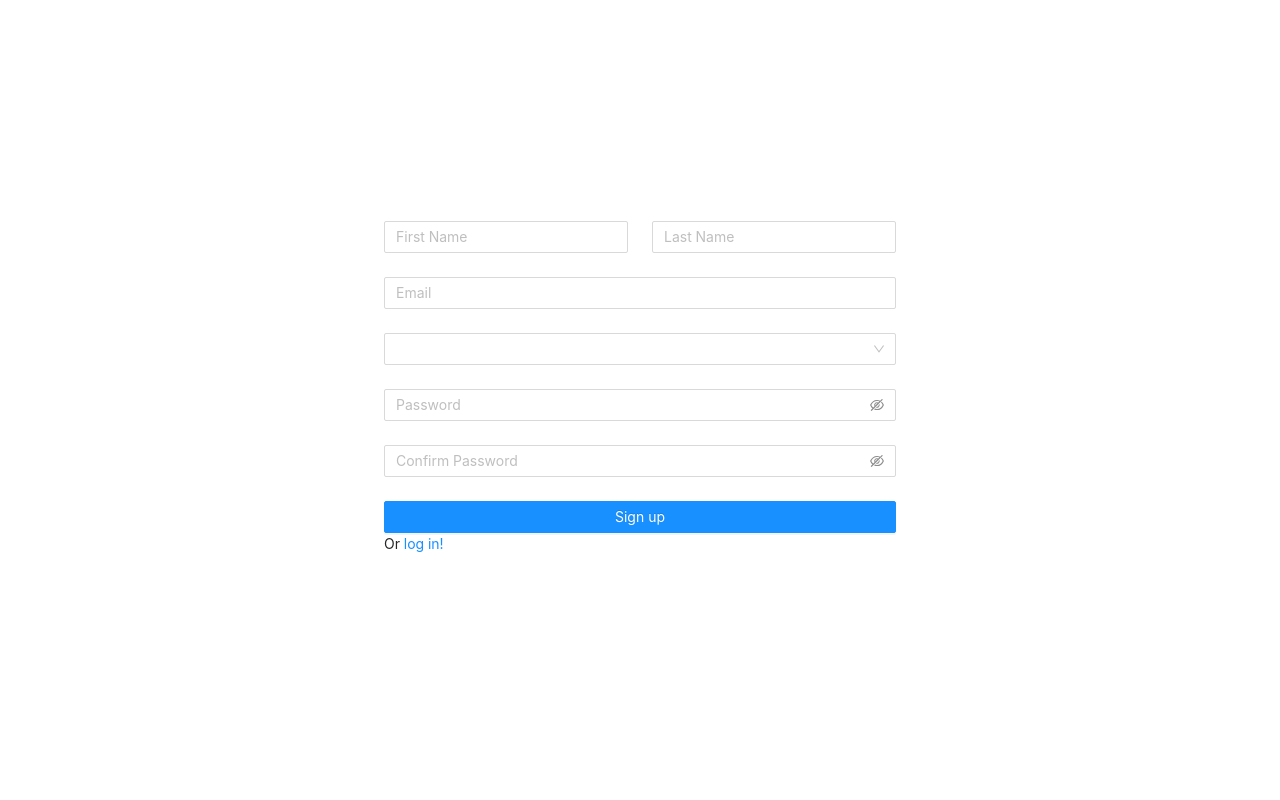
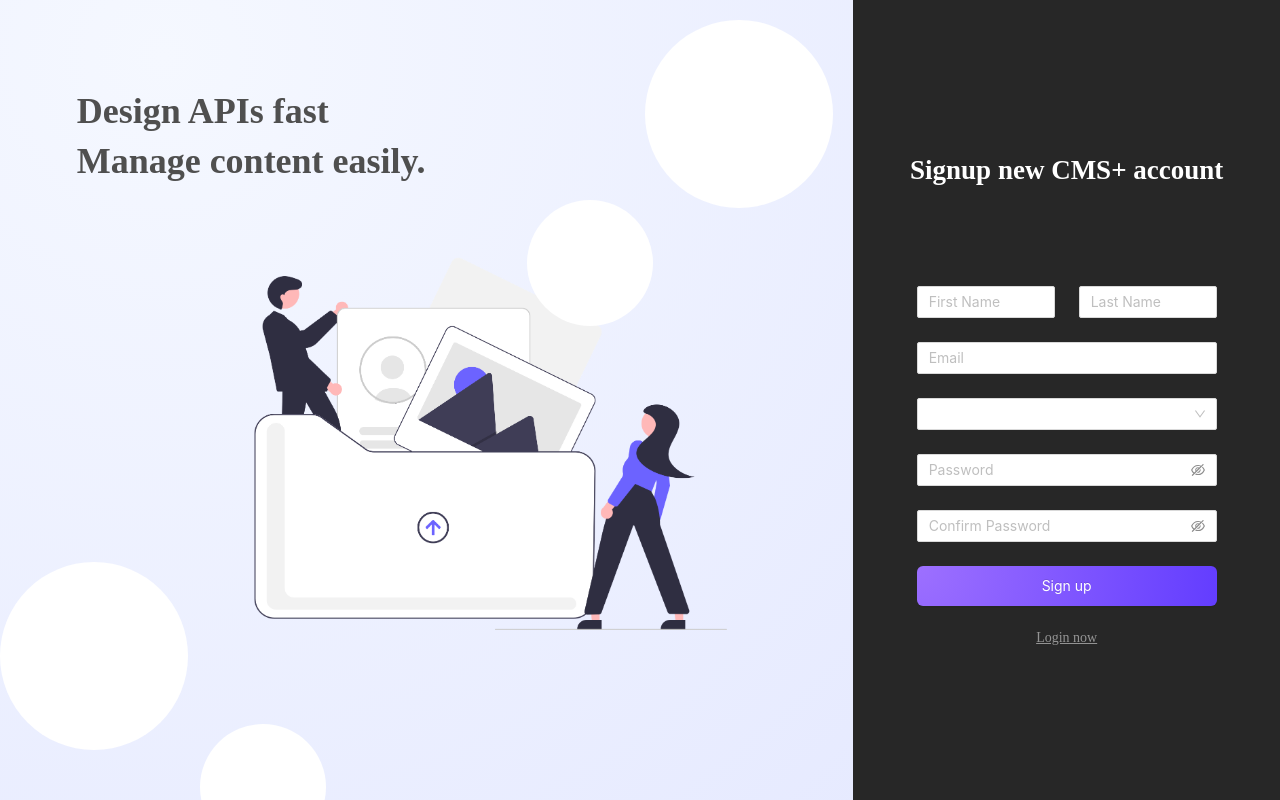
Before and after one commit to lethuccrma/cms-fe, a React (Create React App) app: page /signup in a window 1280 px wide. Built offline with nearby package versions, Linux system fonts and the light colour scheme.

Commit message:
feat: style signup page

```diff
--- a/src/pages/Signup/index.tsx
+++ b/src/pages/Signup/index.tsx
@@ -1,14 +1,13 @@
-import { Button, Col, Form, Input, Row, Select, Space, Typography } from 'antd';
-import React, { useEffect, useState } from 'react';
-import axios from 'axios';
-
-import './index.css';
+import React from 'react';
+import { Button, Col, Form, Input, Row, Select, Typography } from 'antd';
+import { useEffect, useState } from 'react';
 import UnauthorizedAPI from '../../apis/unauthorized';
 import { SIGNUP } from '../../configs/server';
 import { useNavigate } from 'react-router-dom';
 import { useSelector } from 'react-redux';
 import { AuthState } from '../../redux/auth/auth.slice';
 import { USER_ROLE } from '../../types/IUser';
+import { SignupStyled } from './styled';
 
 const {Option} = Select;
 
@@ -56,14 +55,29 @@ export default function index() {
   };
 
   return (
-    <div className="flex h-screen w-screen justify-center	 items-center">
+    <SignupStyled className="flex h-screen w-screen">
+      <div className='left-side-container overflow-hidden'>
+        <div className='poster-img-container'>
+          <div className='banner-txt-container'>
+            <div>Design APIs fast</div>
+            <div className='mt-2'>Manage content easily.</div>
+          </div>
+          <img className='poster-img' src='/poster-image.png'/>
+        </div>
+        <div className='large-oval absolute' style={{top: 20, right: 20}} />
+        <div className='small-oval absolute' style={{top: 200, right: 200}} />
+        <div className='large-oval absolute' style={{left: 0, bottom: 50}} />
+        <div className='small-oval absolute' style={{left: 200, bottom: -50}} />
+      </div>
+      <div className='right-side-container'>
+        <div className='signup-title'>Signup new CMS+ account</div>
       <Form
         form={form}
         name="register"
         onFinish={onFinish}
         initialValues={{ remember: true }}
         scrollToFirstError
-        className="signup-form min-w-[40%]"
+        className="signup-form"
       >
         <Row gutter={24}>
           <Col span={12}>
@@ -177,9 +191,10 @@ export default function index() {
           >
             Sign up
           </Button>
-          Or <a href="/login">log in!</a>
         </Form.Item>
       </Form>
-    </div>
+      <a className='register-link' href="/login">Login now</a>
+      </div>
+    </SignupStyled>
   );
 }
--- /dev/null
+++ b/src/pages/Signup/styled.ts
@@ -0,0 +1,100 @@
+import styled from 'styled-components';
+
+export const SignupStyled = styled.div`
+  .left-side-container {
+    display: flex;
+    background-image: radial-gradient(circle at 19% 7%, #f5f8ff, #e5e9ff 109%);
+    flex: 2;
+    justify-content: center;
+    align-items: center;
+    position: relative;
+  }
+  .poster-img {
+    width: 600px;
+    height: auto;
+  }
+  .poster-img-container {
+    position: relative;
+  }
+  .banner-txt-container {
+    position: absolute;
+    left: -50px;
+    top: -80px;
+
+    font-family: Montserrat;
+    font-size: 36px;
+    font-weight: bold;
+    font-stretch: normal;
+    font-style: normal;
+    line-height: normal;
+    letter-spacing: normal;
+    color: #4f4f4f;
+  }
+  .large-oval {
+    width: 188px;
+    height: 188px;
+    border-radius: 50%;
+    background-color: #fff;
+  }
+  .small-oval {
+    width: 126px;
+    height: 126px;
+    border-radius: 50%;
+    background-color: #fff;
+  }
+  .right-side-container {
+    flex: 1;
+    display: flex;
+    background-color: #272727;
+    align-items: center;
+    justify-content: center;
+    flex-direction: column;
+  }
+  .signup-title{
+    font-family: Montserrat;
+    font-size: 27px;
+    font-weight: bold;
+    font-stretch: normal;
+    font-style: normal;
+    line-height: normal;
+    letter-spacing: normal;
+    text-align: center;
+    color: #fff;
+  }
+  .signup-form {
+    width: 100%;
+    max-width: 300px;
+    margin-top: 100px;
+  }
+  .signup-form-button {
+    width: 100%;
+    height: 40px;
+    border-radius: 6px;
+    background-image: radial-gradient(circle at 0 0, #9d70ff, #633dff);
+    border: none;
+  }
+  .input-label {
+    opacity: 0.5;
+    font-family: Montserrat;
+    font-size: 14px;
+    font-weight: 500;
+    font-stretch: normal;
+    font-style: normal;
+    line-height: normal;
+    letter-spacing: normal;
+    color: #fff;
+    margin-bottom: 10px;
+  }
+  .register-link {
+    text-decoration: underline;
+    opacity: 0.5;
+    font-family: Montserrat;
+    font-size: 14px;
+    font-weight: 500;
+    font-stretch: normal;
+    font-style: normal;
+    line-height: normal;
+    letter-spacing: normal;
+    color: #fff;
+  }
+`;
```
